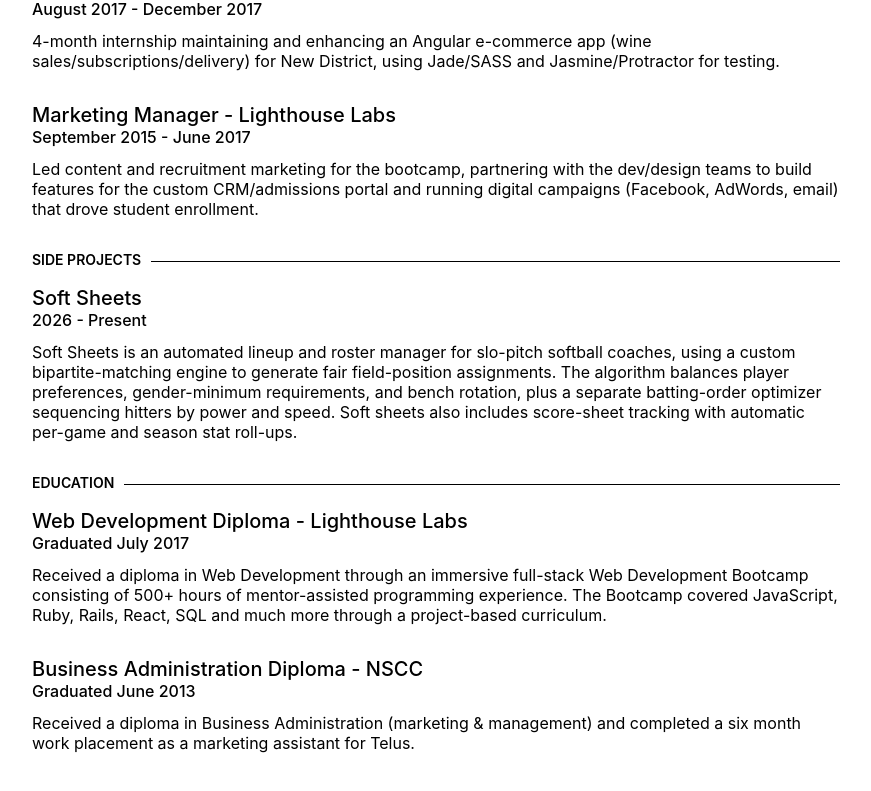
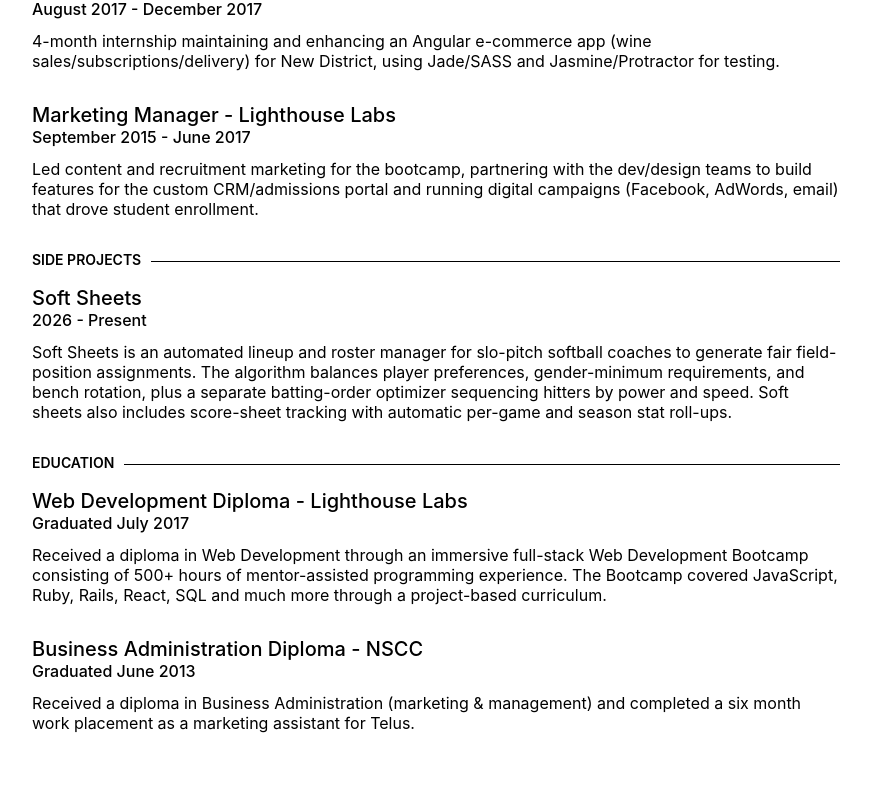
Before and after one commit to drhaliburton/portfolio, a React (Create React App) app: page / in a window 1280 px wide. Shown: the part 1169-1960 px from the top of the page, without its empty margins (380-1251 px from the left). Built offline with nearby package versions, Linux system fonts and the light colour scheme.

Commit message:
fix copy

```diff
--- a/src/data.ts
+++ b/src/data.ts
@@ -237,7 +237,7 @@ const {sidebar, summary, stack, education, experience, projects}: Resume = {
       url: 'https://softsheets.ca',
       subtitle: '2026 - Present',
       content:
-        'Soft Sheets is an automated lineup and roster manager for slo-pitch softball coaches, using a custom bipartite-matching engine to generate fair field-position assignments. The algorithm balances player preferences, gender-minimum requirements, and bench rotation, plus a separate batting-order optimizer sequencing hitters by power and speed. Soft sheets also includes score-sheet tracking with automatic per-game and season stat roll-ups.',
+        'Soft Sheets is an automated lineup and roster manager for slo-pitch softball coaches to generate fair field-position assignments. The algorithm balances player preferences, gender-minimum requirements, and bench rotation, plus a separate batting-order optimizer sequencing hitters by power and speed. Soft sheets also includes score-sheet tracking with automatic per-game and season stat roll-ups.',
     },
   ]
 };
```
